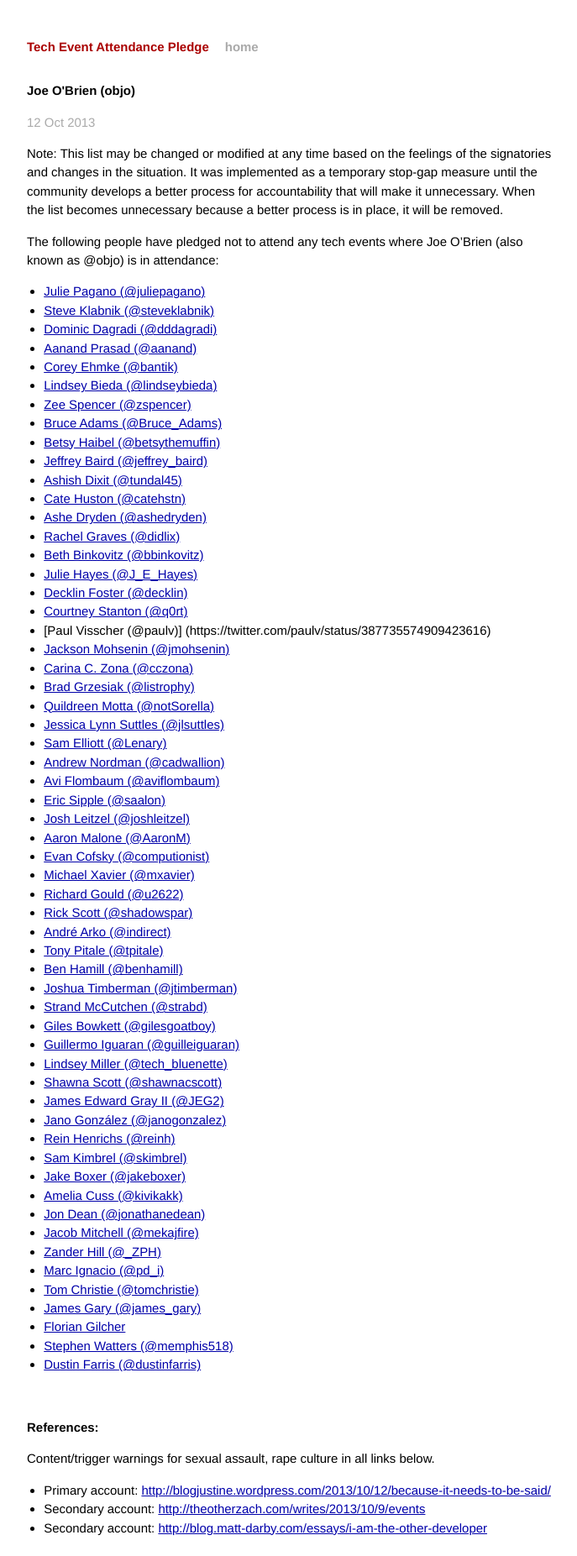
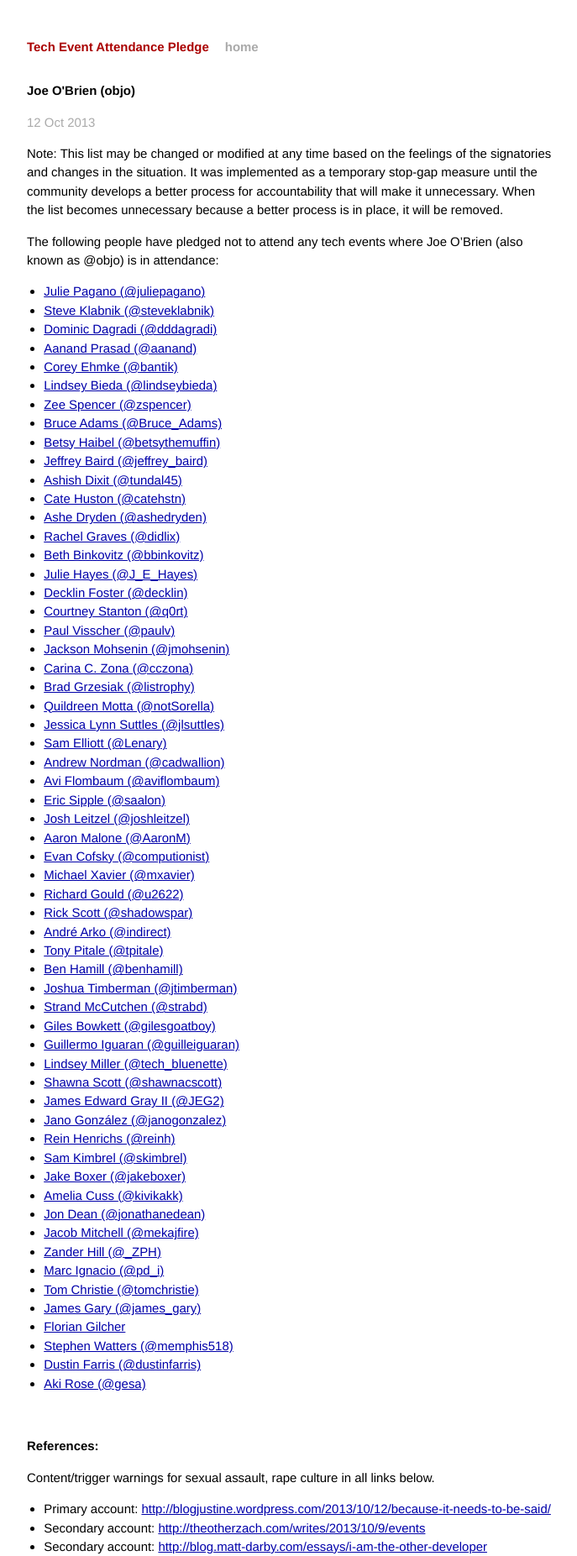
Before and after one commit to techtektek/tech-event-attendance-pledge.github.io, a Jekyll site: the page built from _posts/2013-10-12-objo.markdown, in a window 1280 px wide. Shown: the whole page at 84% size, without its empty margins (294-981 px from the left). Built offline with Jekyll 4.4.1, drawn with Linux system fonts in a browser that asks for light colours; Markdown is read by kramdown in place of the engine named in the settings; before the commit the page ends 1831 px from its top, so only the background shows below that.

Commit message:
Adding Aki to the list
Also fixing the markdown link for @paulv

```diff
--- a/_posts/2013-10-12-objo.markdown
+++ b/_posts/2013-10-12-objo.markdown
@@ -32,7 +32,7 @@ O'Brien (also known as @objo) is in attendance:
 * [Julie Hayes (@J_E_Hayes)](https://twitter.com/J_E_Hayes/status/389070512858464256)
 * [Decklin Foster (@decklin)](https://twitter.com/decklin/status/389073806087573505)
 * [Courtney Stanton (@q0rt)](https://twitter.com/q0rt/status/389065553580933120)
-* [Paul Visscher (@paulv)] (https://twitter.com/paulv/status/387735574909423616)
+* [Paul Visscher (@paulv)](https://twitter.com/paulv/status/387735574909423616)
 * [Jackson Mohsenin (@jmohsenin)](https://twitter.com/jmohsenin/status/389084099446464512)
 * [Carina C. Zona (@cczona)](https://twitter.com/cczona/status/389085966905786368)
 * [Brad Grzesiak (@listrophy)](https://twitter.com/listrophy/status/387758367160025088)
@@ -72,6 +72,7 @@ O'Brien (also known as @objo) is in attendance:
 * [Florian Gilcher](https://twitter.com/Argorak)
 * [Stephen Watters (@memphis518)](https://twitter.com/memphis518/status/389766921471545346)
 * [Dustin Farris (@dustinfarris)](https://twitter.com/dustinfarris/status/389798541985861632)
+* [Aki Rose (@gesa)](https://github.com/tech-event-attendance-pledge/tech-event-attendance-pledge.github.io/pull/59)
 
 <br/>
 
```
